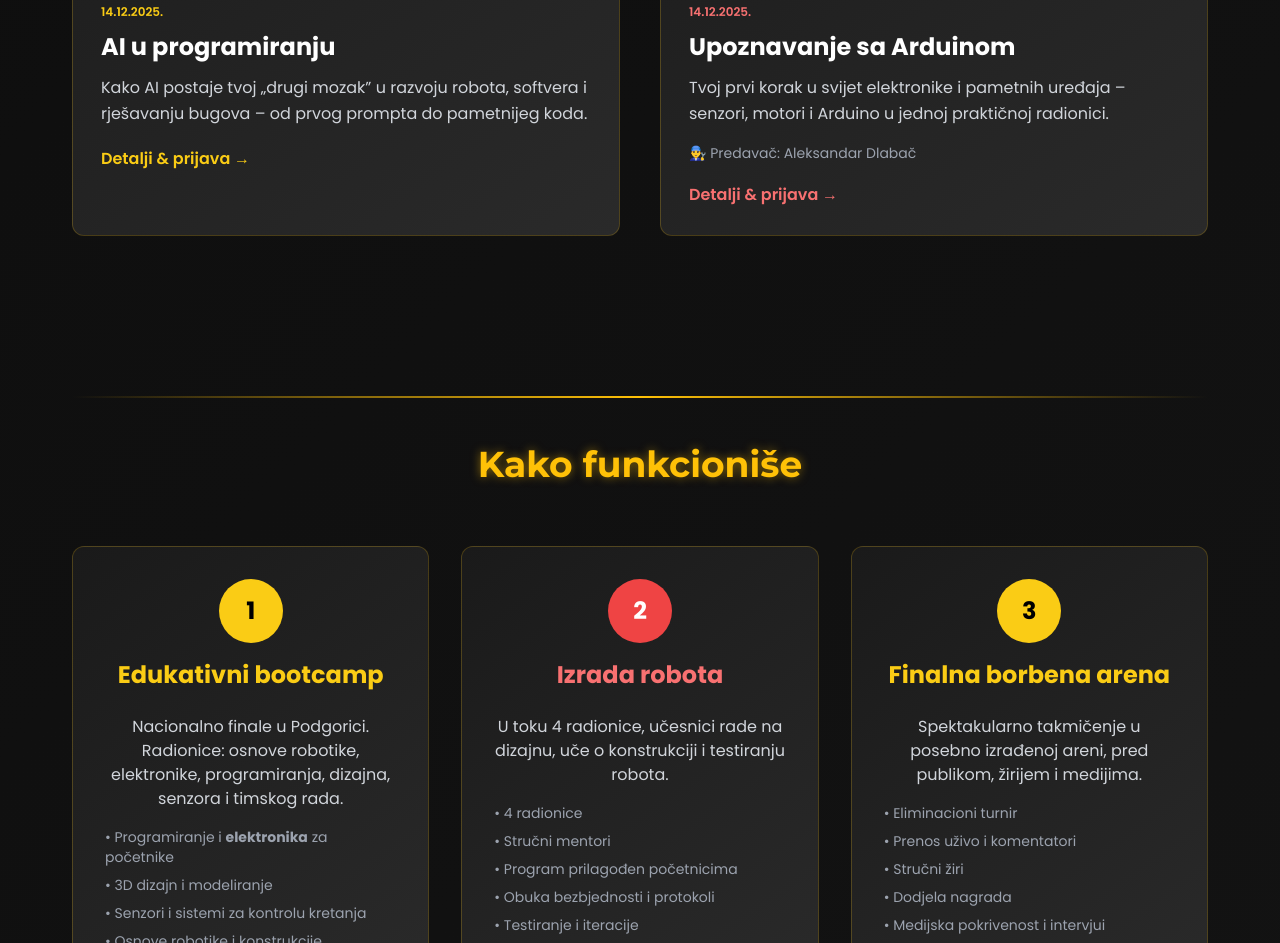
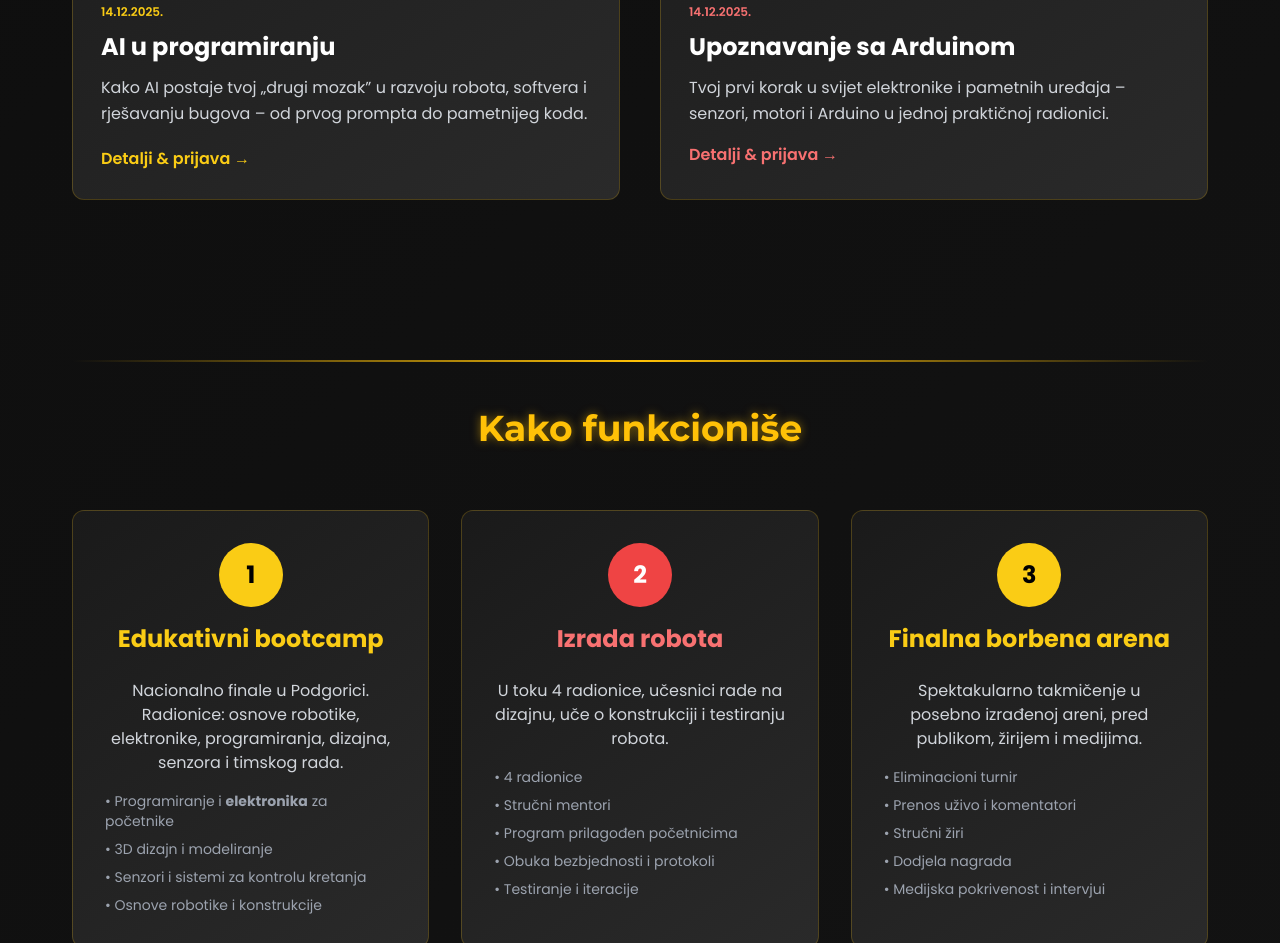
Before and after one commit to HiveSite/battlebots, a plain HTML site: page index.html in a window 1280 px wide. Shown: the part 2832-3775 px from the top of the page. Drawn offline with nearby package versions, Linux system fonts and the light colour scheme.

Commit message:
Update index.html

```diff
--- a/index.html
+++ b/index.html
@@ -493,9 +493,7 @@ if (fab) fab.setAttribute('onclick', "openFact('about')");
             Tvoj prvi korak u svijet elektronike i pametnih uređaja – senzori, motori i Arduino u jednoj praktičnoj radionici.
           </p>
 
-          <p class="text-gray-400 text-sm mb-5">
-            👨‍🔧 Predavač: Aleksandar Dlabač
-          </p>
+
 
           <button
             class="text-red-400 hover:text-red-300 font-semibold"
```
